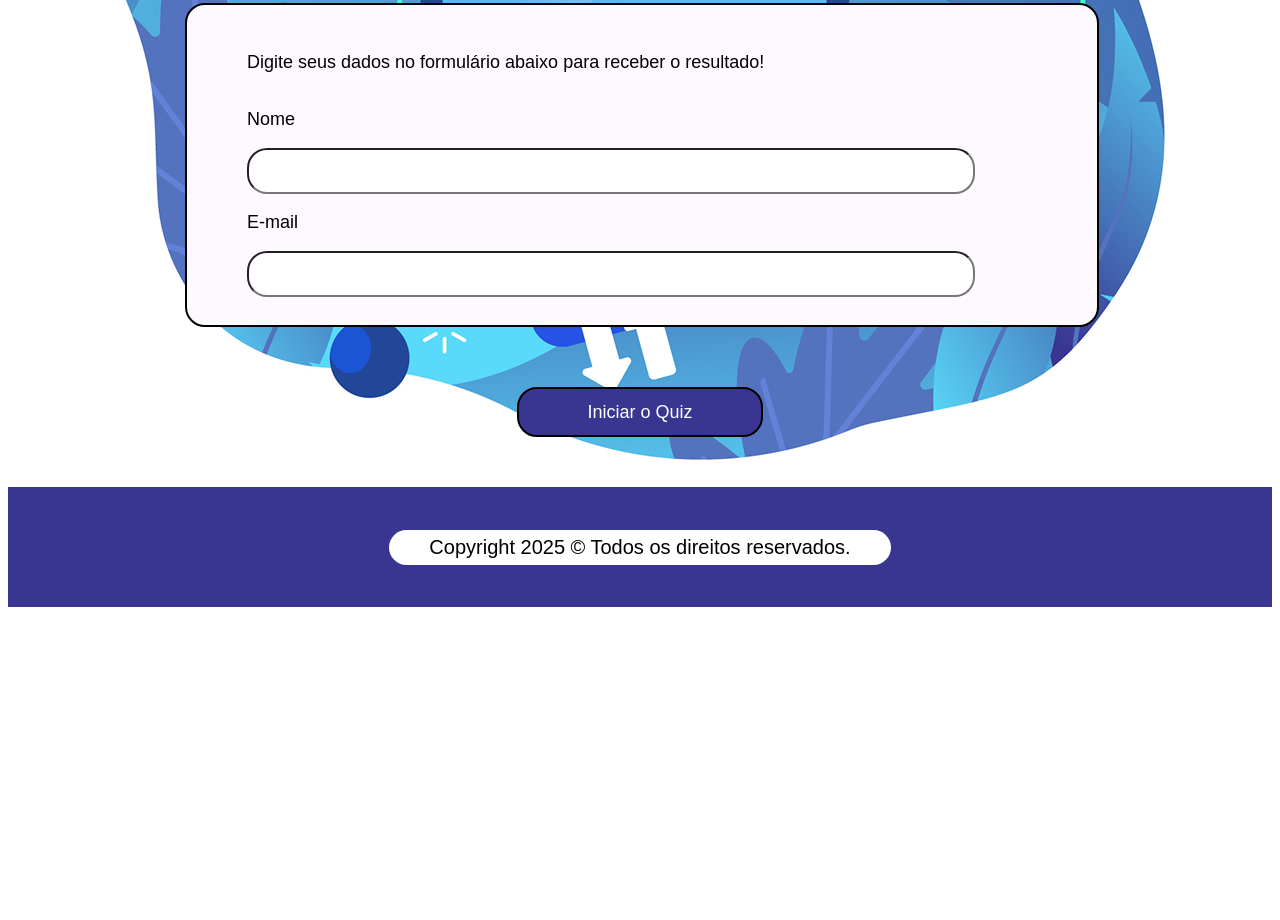
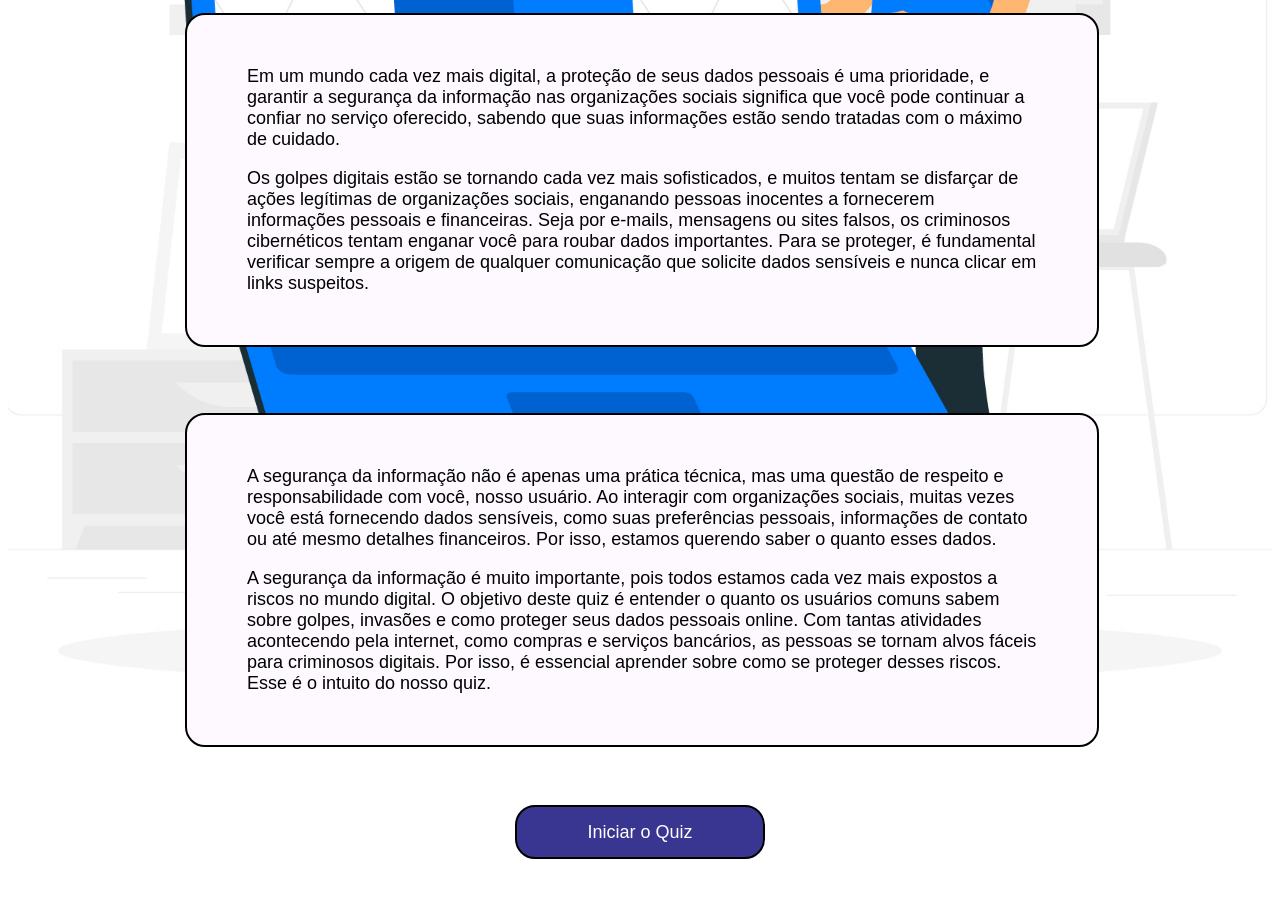
Before and after one commit to Robert-025/Projetos_UniDrummond, a plain HTML site: page PEX/Index.html in a window 1280 px wide. Shown: the part 741-1661 px from the top of the page. Before the commit the page ends 1356 px from the top, so only its background shows below. Drawn offline with Linux system fonts and the light colour scheme.

Commit message:
alteracoes no inicio

```diff
--- a/PEX/Index.html
+++ b/PEX/Index.html
@@ -15,7 +15,6 @@
             <div class="direito-header">
                 <nav class="links-cabecalho">
                     <a href="#">Início</a>
-                    <a href="#">Sobre</a>
                     <a href="#">Quiz</a>
                 </nav>
             </div>
@@ -33,24 +32,37 @@
                     <p>
                         Seja bem-vindo ao nosso quiz sobre segurança da informação. Esse questionário tem como principal missão saber como estão informados os usuário comuns sobre golpes, invasões e prevenções de vazamento de dados.</br></br>Esse projeto foi construído por 4 alunos, que serão descritos abaixo. Esse será nosso projeto de avaliação semestral.</br></br>Integrantes:
                     </p>
-                    <p>Caio Dias</br>Gustavo Trevisani</br>Malcoln Franca</br>Robert Sena</p>
+                    <p>
+                        Caio Dias</br>Gustavo Trevisani</br>Malcoln Franca</br>Robert Sena
+                    </p>
                 </div>
             </div>
             <div class="espaco-dados">
                 <div class="dados">
-                    <p>Digite seus dados no formulário abaixo para receber o resultado!</p>
-                    <div class="info">
-                        <p>Nome</p>
-                        <input type="text">
+                    <div class="frases">
+                        <p>
+                            Em um mundo cada vez mais digital, a proteção de seus dados pessoais é uma prioridade, e garantir a segurança da informação nas organizações sociais significa que você pode continuar a confiar no serviço oferecido, sabendo que suas informações estão sendo tratadas com o máximo de cuidado.
+                        </p>
+                        <p>
+                            Os golpes digitais estão se tornando cada vez mais sofisticados, e muitos tentam se disfarçar de ações legítimas de organizações sociais, enganando pessoas inocentes a fornecerem informações pessoais e financeiras. Seja por e-mails, mensagens ou sites falsos, os criminosos cibernéticos tentam enganar você para roubar dados importantes. Para se proteger, é fundamental verificar sempre a origem de qualquer comunicação que solicite dados sensíveis e nunca clicar em links suspeitos.
+                        </p>
                     </div>
-                    <div class="info">
-                        <p>E-mail</p>
-                        <input type="text">
+                </div>
+            </div>
+            <div class="espaco-dados">
+                <div class="dados">
+                    <div class="frases">
+                        <p>
+                            A segurança da informação não é apenas uma prática técnica, mas uma questão de respeito e responsabilidade com você, nosso usuário. Ao interagir com organizações sociais, muitas vezes você está fornecendo dados sensíveis, como suas preferências pessoais, informações de contato ou até mesmo detalhes financeiros. Por isso, estamos querendo saber o quanto esses dados.
+                        </p>
+                        <p>
+                            A segurança da informação é muito importante, pois todos estamos cada vez mais expostos a riscos no mundo digital. O objetivo deste quiz é entender o quanto os usuários comuns sabem sobre golpes, invasões e como proteger seus dados pessoais online. Com tantas atividades acontecendo pela internet, como compras e serviços bancários, as pessoas se tornam alvos fáceis para criminosos digitais. Por isso, é essencial aprender sobre como se proteger desses riscos. Esse é o intuito do nosso quiz.
+                        </p>
                     </div>
                 </div>
             </div>
             <div class="espaco-botao">
-                <button type="submit">Iniciar o Quiz</button>
+                <a href="#">Iniciar o Quiz</a>
             </div>
         </div>
     </main>
--- a/PEX/assets/css/home.css
+++ b/PEX/assets/css/home.css
@@ -19,7 +19,7 @@ header{
 .content-cabecalho{
     /* background-color: aqua; */
     height: 100%;
-    width: 1130px;
+    width: 78.5%;
     display: flex;
     align-items: center;
     justify-content: space-between;
@@ -30,7 +30,7 @@ header{
 }
 
 .direito-header{
-    width: 45%;
+    width: 25%;
     height: 100%;
     display: flex;
     /* background-color: blueviolet; */
@@ -67,9 +67,9 @@ header{
 
 main{
     width: 100%;
-    height: 1100px;
-    background-image: url("../img/home2.png");
-    background-size: auto;
+    height: auto;
+    background-image: url("../img/sobre.jpg");
+    background-size: 1500px;
     background-repeat: no-repeat;
     background-position: center;
     display: flex;
@@ -139,7 +139,7 @@ main{
 
 .espaco-dados{
     width: 100%;
-    height: 380px;
+    height: 400px;
     /* background-color: blue; */
     display: grid;
     align-content: end;
@@ -147,7 +147,7 @@ main{
 
 .dados{
     width: 100%;
-    height: 320px;
+    height: 330px;
     background-color: #fdf9ff;
     border-radius: 20px;
     border-color: #000;
@@ -159,15 +159,17 @@ main{
 }
 
 .dados p{
-    padding-left: 60px;
+    padding: 0px 60px 0px 60px;
 }
 
-.info{
-    padding-left: 60px;
+.frases{
+    width: auto;
+    height: 80%;
+    padding: 10px 0px 10px 0px;
 }
 
-.info p{
-    padding-left: 0px;
+/* .info{
+    padding-left: 60px;
 }
 
 .info input{
@@ -176,17 +178,18 @@ main{
     color: #000;
     border-radius: 20px;
     font-size: 17px;
-}
+} */
 
 .espaco-botao{
     width: 100%;
     height: 170px;
     /* background-color: blue; */
-    display: grid;
-    align-content: center;
+    display: flex;
+    justify-content: center;
+    align-items: center;
 }
 
-button{
+.espaco-botao a{
     width: 27%;
     height: 50px;
     border-radius: 20px;
@@ -195,14 +198,16 @@ button{
     border-width: 2px;
     background-color: #393691;
     color: #fff;
+    font-size: 18px;
+    text-decoration: none;
+    text-align: center;
     align-content: center;
-    justify-self: center;
-    font-size: 18px;
 }
 
 /*---------- RODAPE ---------- */
 
 footer{
+    margin-top: 50px;
     width: 100%;
     height: 120px;
     background-color: #393691;
--- a/PEX/assets/css/sobre.css
+++ b/PEX/assets/css/sobre.css
@@ -30,7 +30,7 @@ header{
 }
 
 .direito-header{
-    width: 45%;
+    width: 25%;
     height: 100%;
     display: flex;
     /* background-color: blueviolet; */
@@ -118,7 +118,7 @@ main{
 
 .aviso{
     width: 100%;
-    height: 465p    x;
+    height: 465px;
     background-color: #fdf9ff;
     align-self: flex-end;
     border-radius: 20px;
```
Also changed, not shown: PEX/sobre.html (+0 -1 lines).
